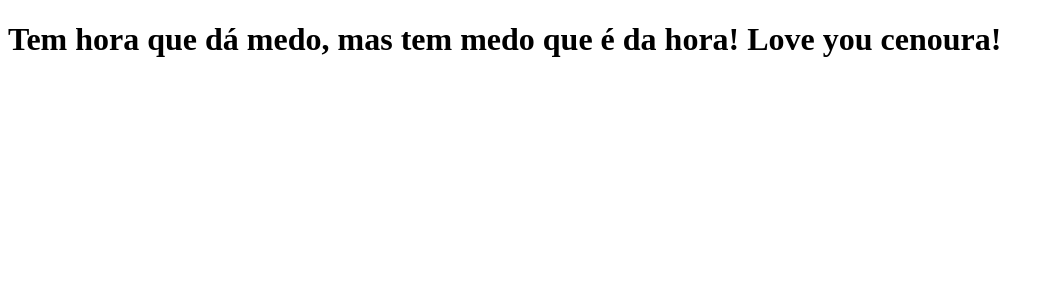
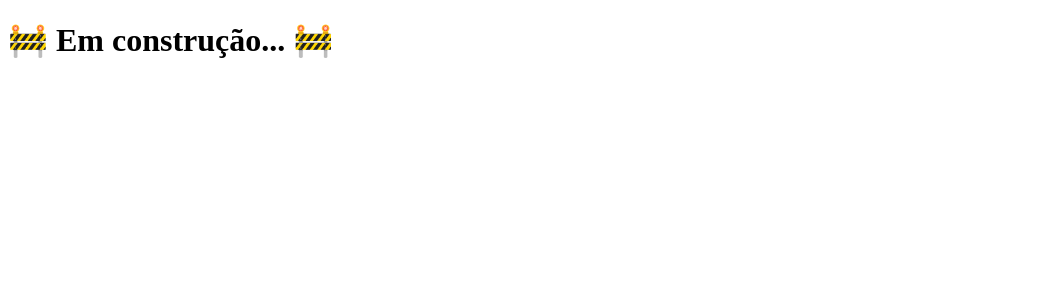
Before and after one commit to cnnlt/clone-tabnews, a Next.js app: page / in a window 1280 px wide. Shown: the top 300 px of the page, without its empty margins (0-1054 px from the left). Built offline with nearby package versions, Linux system fonts and the light colour scheme.

Commit message:
frase modificada

```diff
--- a/pages/index.js
+++ b/pages/index.js
@@ -1,9 +1,5 @@
 function Home() {
-  return (
-    <h1>
-      Tem hora que dá medo, mas tem medo que é da hora! Love you cenoura!{" "}
-    </h1>
-  );
+  return <h1>🚧 Em construção... 🚧 </h1>;
 }
 
 export default Home;
```
